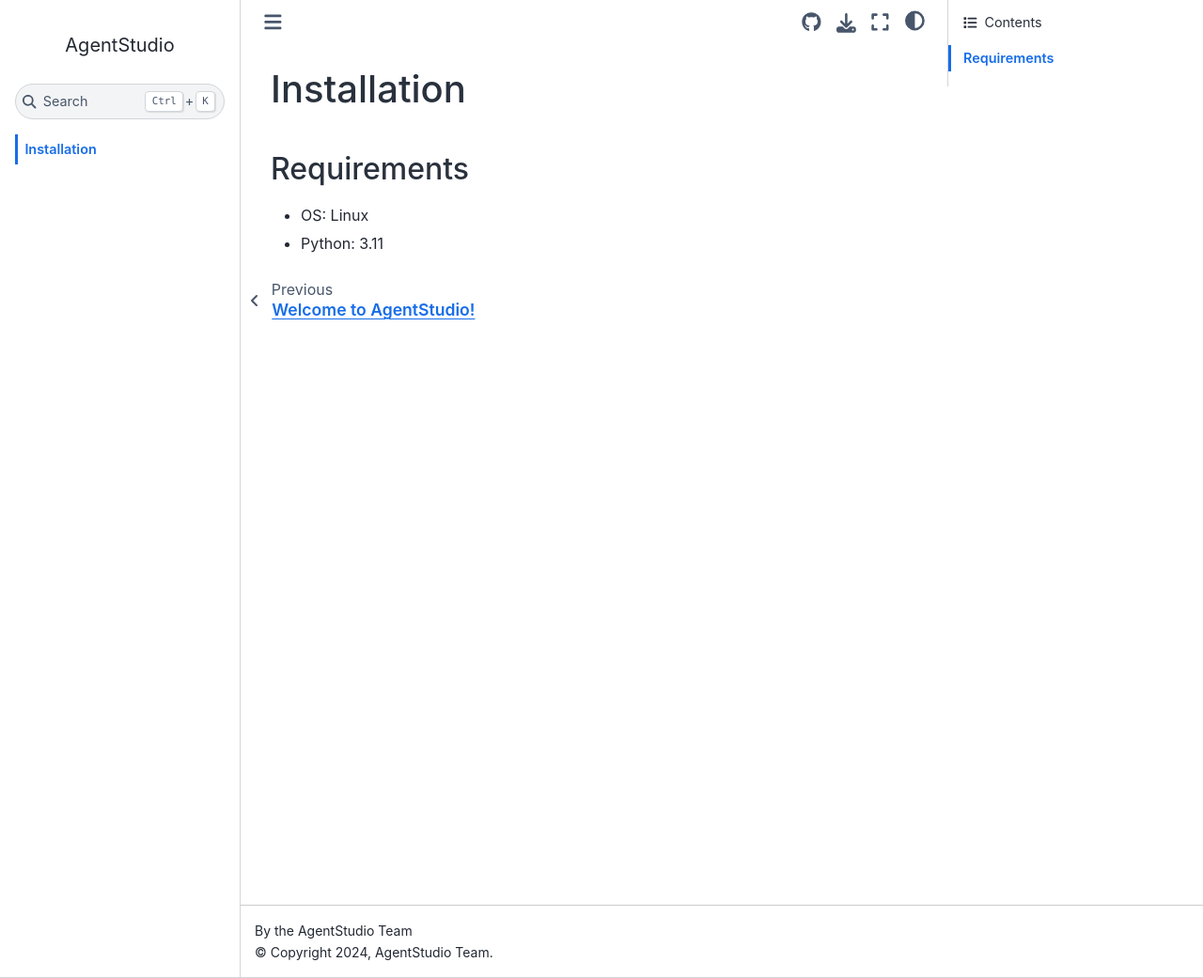
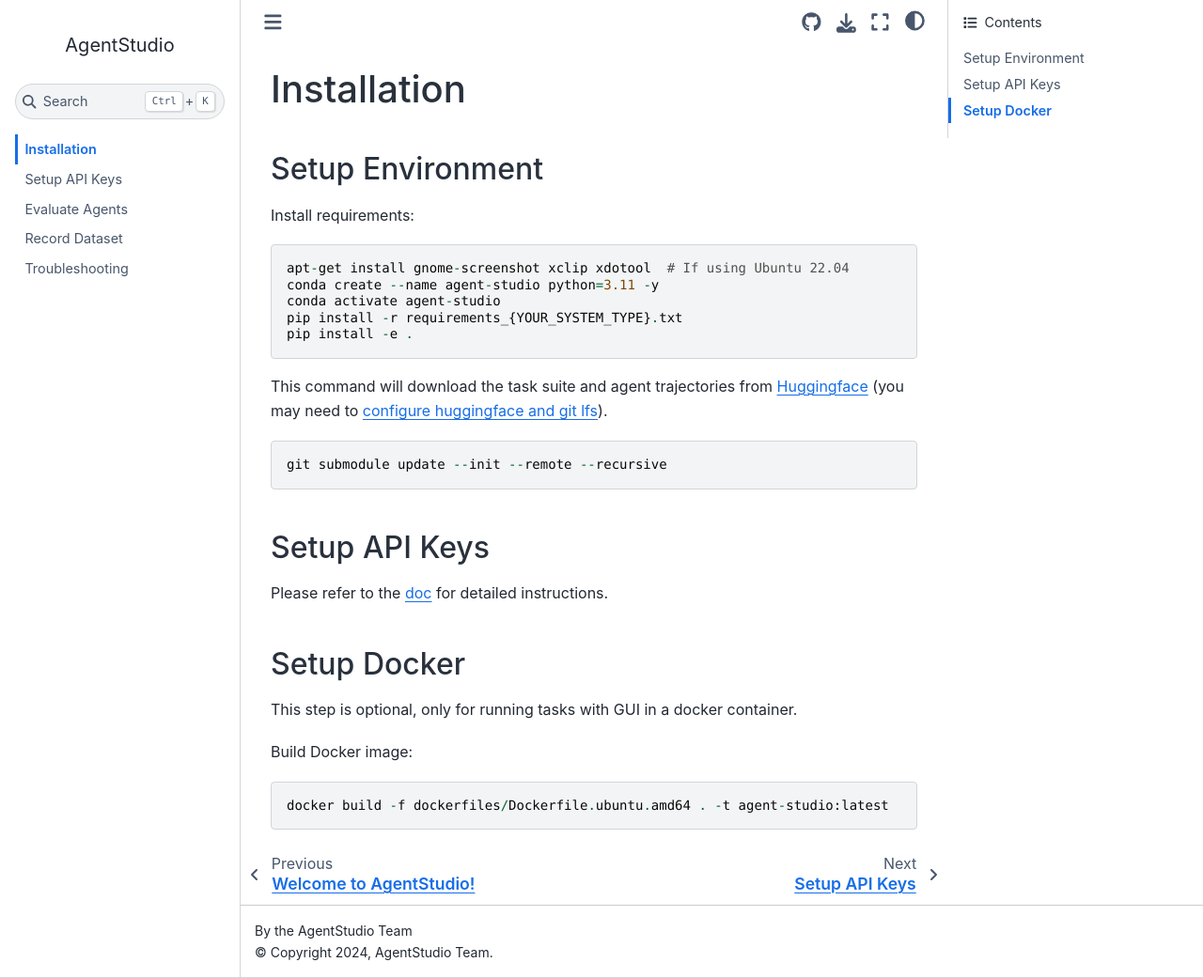
Before and after one commit to computer-agents/agent-studio, a Sphinx documentation site: the page built from docs/source/getting_started/installation.rst, in a window 1280 px wide and 1041 px high. Shown: the whole window at 94% size. Built offline with Sphinx 7.4.7 and the Sphinx Book theme 1.1.4, drawn with Linux system fonts in a browser that asks for light colours.

Commit message:
Update documentation and figures

````diff
--- a/docs/source/getting_started/installation.rst
+++ b/docs/source/getting_started/installation.rst
@@ -3,8 +3,33 @@
 Installation
 ============
 
-Requirements
+Setup Environment
+-----------------
+
+Install requirements::
+
+    apt-get install gnome-screenshot xclip xdotool  # If using Ubuntu 22.04
+    conda create --name agent-studio python=3.11 -y
+    conda activate agent-studio
+    pip install -r requirements_{YOUR_SYSTEM_TYPE}.txt
+    pip install -e .
+
+This command will download the task suite and agent trajectories from `Huggingface <https://huggingface.co/datasets/agent-studio/agent-studio-data>`_ (you may need to `configure huggingface and git lfs <https://huggingface.co/docs/hub/en/repositories-getting-started#cloning-repositories>`_).
+
+::
+
+    git submodule update --init --remote --recursive
+
+Setup API Keys
+--------------
+
+Please refer to the `doc <docs/source/getting_started/setup_api_keys.rst>`_ for detailed instructions.
+
+Setup Docker
 ------------
 
-* OS: Linux
-* Python: 3.11
+This step is optional, only for running tasks with GUI in a docker container.
+
+Build Docker image::
+
+    docker build -f dockerfiles/Dockerfile.ubuntu.amd64 . -t agent-studio:latest
--- a/docs/source/getting_started/setup_api_keys.rst
+++ b/docs/source/getting_started/setup_api_keys.rst
@@ -1,19 +1,24 @@
-# Setup API Keys
+.. _setup_api_keys:
 
-All confidential API keys should be stored in [api_key.json](agent_studio/config/api_key_template.json), e.g., OpenAI API key, Gemini API key, Google credentials, etc. First, you need to rename the `api_key_template.json` to `api_key.json`:
+Setup API Keys
+==============
 
-```bash
-mv agent_studio/config/api_key_template.json agent_studio/config/api_key.json
-```
+All confidential API keys should be stored in `api_key.json` <agent_studio/config/api_key_template.json>, e.g., OpenAI API key, Gemini API key, Google credentials, etc. First, you need to rename the ``api_key_template.json`` to ``api_key.json``:
 
-You need to obtain the API keys and add them to [api_key.json](agent_studio/config/api_key_template.json).
+.. code-block:: bash
 
-## Google Workspace
+   mv agent_studio/config/api_key_template.json agent_studio/config/api_key.json
 
-[Enable Google APIs, configure OAuth, download the credentials](https://developers.google.com/docs/api/quickstart/python#set_up_your_environment), the credentials should be saved as `credentials.json` in the [agent_studio/config](agent_studio/config) directory. Google services need the user to log in manually. Run `python scripts/setup_api_keys.py` to finish setup.
+You need to obtain the API keys and add them to `api_key.json` <agent_studio/config/api_key_template.json>.
 
-This library may modify your Google Calendar. For safety, it is recommended to create a new calendar, [obtain the calendar ID](https://it.umn.edu/services-technologies/how-tos/google-calendar-find-your-google), and add it to the `google_calendar_id` field in [api_key.json](agent_studio/config/api_key_template.json).
+Google Workspace
+----------------
 
-## Telegram
+`Enable Google APIs, configure OAuth, download the credentials` <https://developers.google.com/docs/api/quickstart/python#set_up_your_environment>, the credentials should be saved as ``credentials.json`` in the `agent_studio/config` <agent_studio/config> directory. Google services need the user to log in manually. Run ``python scripts/setup_api_keys.py`` to finish setup.
 
-The Telegram evaluator is based on [Pyrogram](https://docs.pyrogram.org/). To enable it, [obtain the Telegram API key](https://core.telegram.org/api/obtaining_api_id), and add `api_id` and `api_hash` to the `telegram_api_id` and `telegram_api_hash` fields in [api_key.json](agent_studio/config/api_key_template.json), respectively.
+This library may modify your Google Calendar. For safety, it is recommended to create a new calendar, `obtain the calendar ID` <https://it.umn.edu/services-technologies/how-tos/google-calendar-find-your-google>, and add it to the ``google_calendar_id`` field in `api_key.json` <agent_studio/config/api_key_template.json>.
+
+Telegram
+--------
+
+The Telegram evaluator is based on `Pyrogram` <https://docs.pyrogram.org/>. To enable it, `obtain the Telegram API key` <https://core.telegram.org/api/obtaining_api_id>, and add ``api_id`` and ``api_hash`` to the ``telegram_api_id`` and ``telegram_api_hash`` fields in `api_key.json` <agent_studio/config/api_key_template.json>, respectively.
````
Also changed, not shown: README.md (+9 -7 lines), docs/source/getting_started/evaluate_agents.rst (added, +35 -0 lines), docs/source/getting_started/start_recording.rst (+26 -19 lines), docs/source/getting_started/troubleshooting.rst (+13 -9 lines), docs/source/index.rst (+41 -0 lines), docs/source/assets/imgs/annotation_example.jpg (added), docs/source/assets/imgs/overview.png (added), docs/source/assets/imgs/recorder_choose_existing.jpg (added), docs/source/assets/imgs/recorder_create_new.jpg (added), docs/source/assets/imgs/recorder_record.jpg (added), docs/source/assets/imgs/recorder_task_config.jpg (added), imgs/recorder_choose_existing.png (deleted), imgs/recorder_create_new.png (deleted), imgs/recorder_record.png (deleted), 1 more files.
